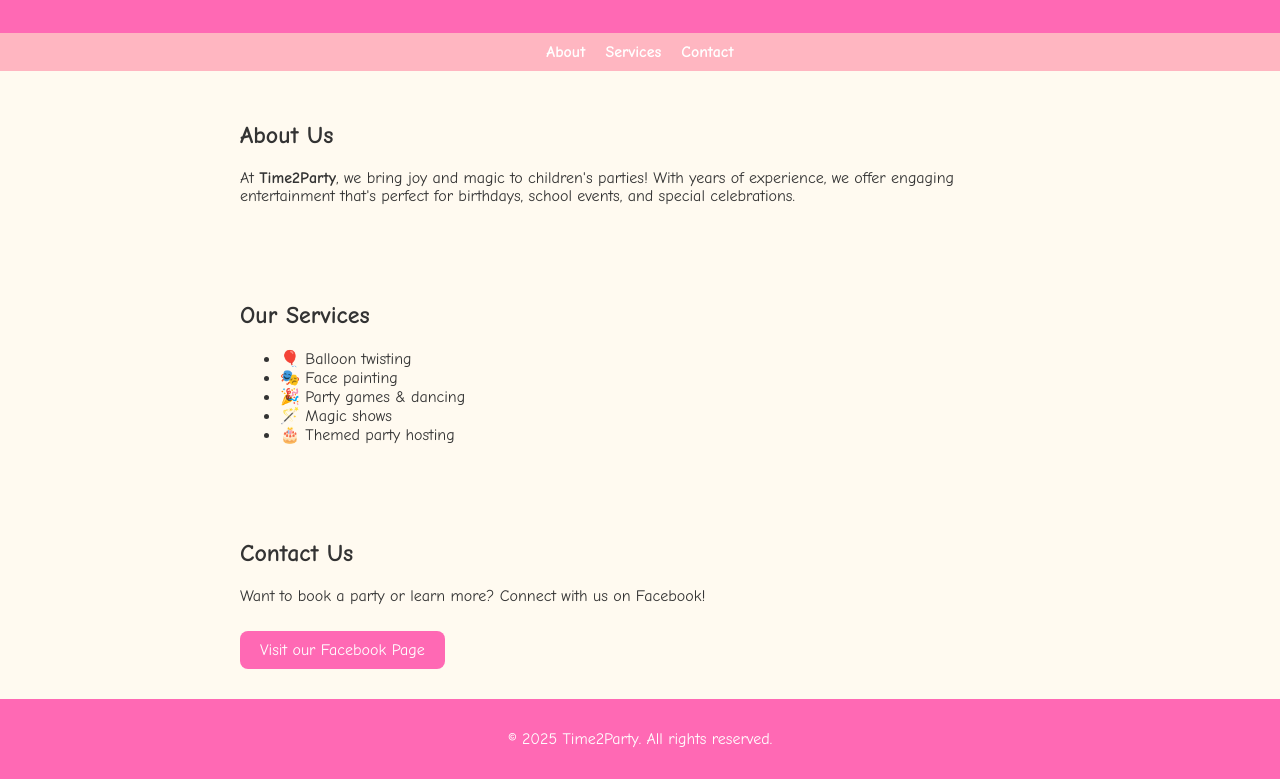
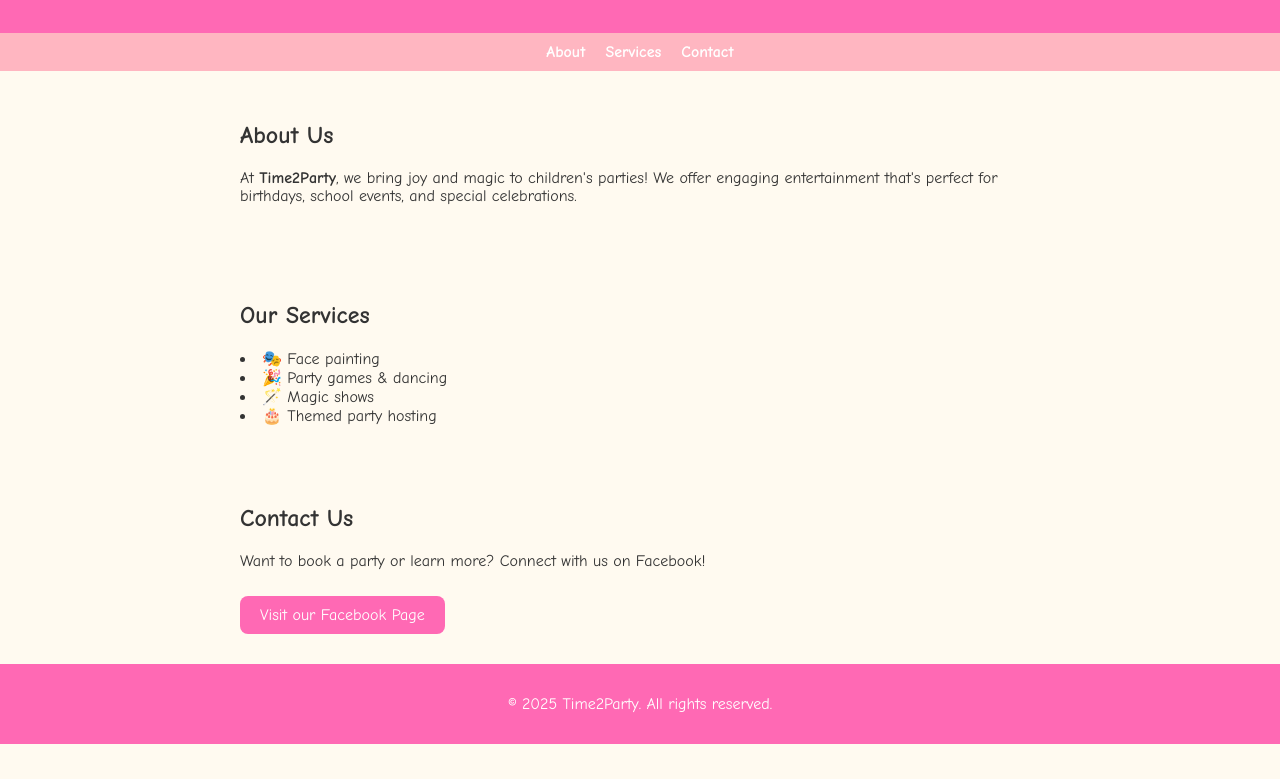
Before and after one commit to Danhowram/Time2Party, a plain HTML site: page index.html in a window 1280 px wide. Shown: the part 122-901 px from the top of the page. After the commit the page ends 866 px from the top, so only its background shows below. Drawn offline with Linux system fonts and the light colour scheme.

Commit message:
Update index.html

```diff
--- a/index.html
+++ b/index.html
@@ -65,13 +65,11 @@
 
   <section id="about">
     <h2>About Us</h2>
-    <p>At <strong>Time2Party</strong>, we bring joy and magic to children's parties! With years of experience, we offer engaging entertainment that's perfect for birthdays, school events, and special celebrations.</p>
+    <p>At <strong>Time2Party</strong>, we bring joy and magic to children's parties! We offer engaging entertainment that's perfect for birthdays, school events, and special celebrations.</p>
   </section>
 
   <section id="services">
     <h2>Our Services</h2>
-    <ul>
-      <li>🎈 Balloon twisting</li>
       <li>🎭 Face painting</li>
       <li>🎉 Party games & dancing</li>
       <li>🪄 Magic shows</li>
```
